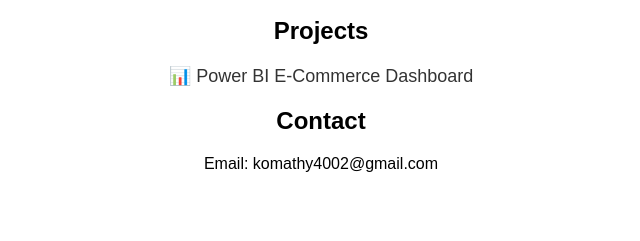
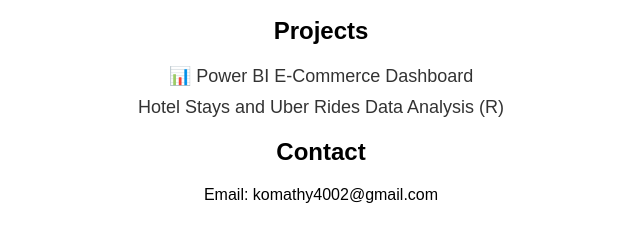
Before and after one commit to Komathy0822/komathy.github.io, a plain HTML site: page index.html in a window 1280 px wide. Shown: the part 159-400 px from the top of the page, without its empty margins (319-959 px from the left). Drawn offline with Linux system fonts and the light colour scheme.

Commit message:
index.html
Added hotel-uber data analysis project link

```diff
--- a/index.html
+++ b/index.html
@@ -14,7 +14,7 @@
 
   <h2>Projects</h2>
   <a href="https://github.com/Komathy0822/Power-BI-e-commerce-dashboard" target="_blank">📊 Power BI E-Commerce Dashboard</a>
-
+  <a href="https://github.com/Komathy0822/Hotel-and-Uber-Data-Analysis" target="_blank">Hotel Stays and Uber Rides Data Analysis (R)</a>
   <h2>Contact</h2>
   <p>Email: komathy4002@gmail.com</p>
 </body>
```
